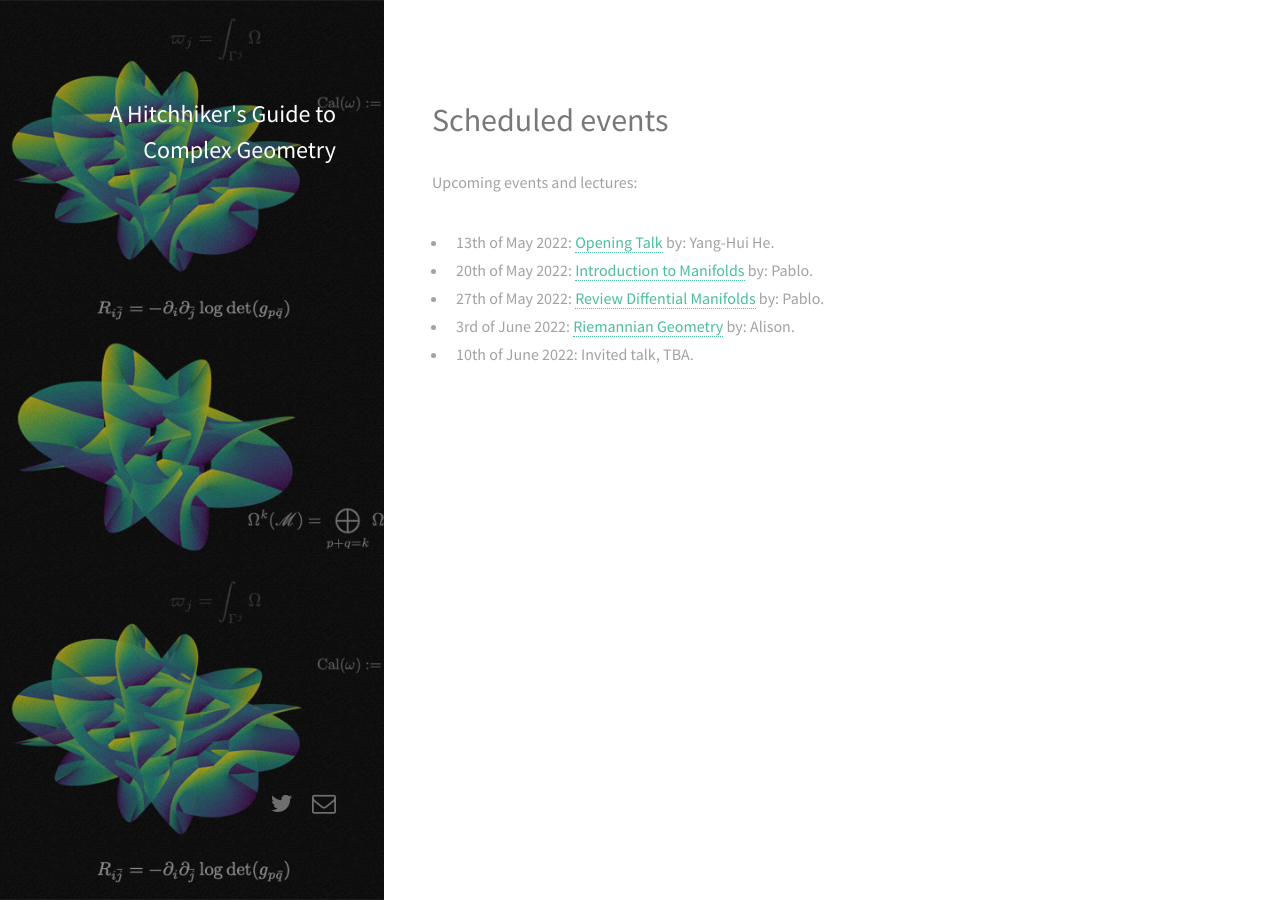
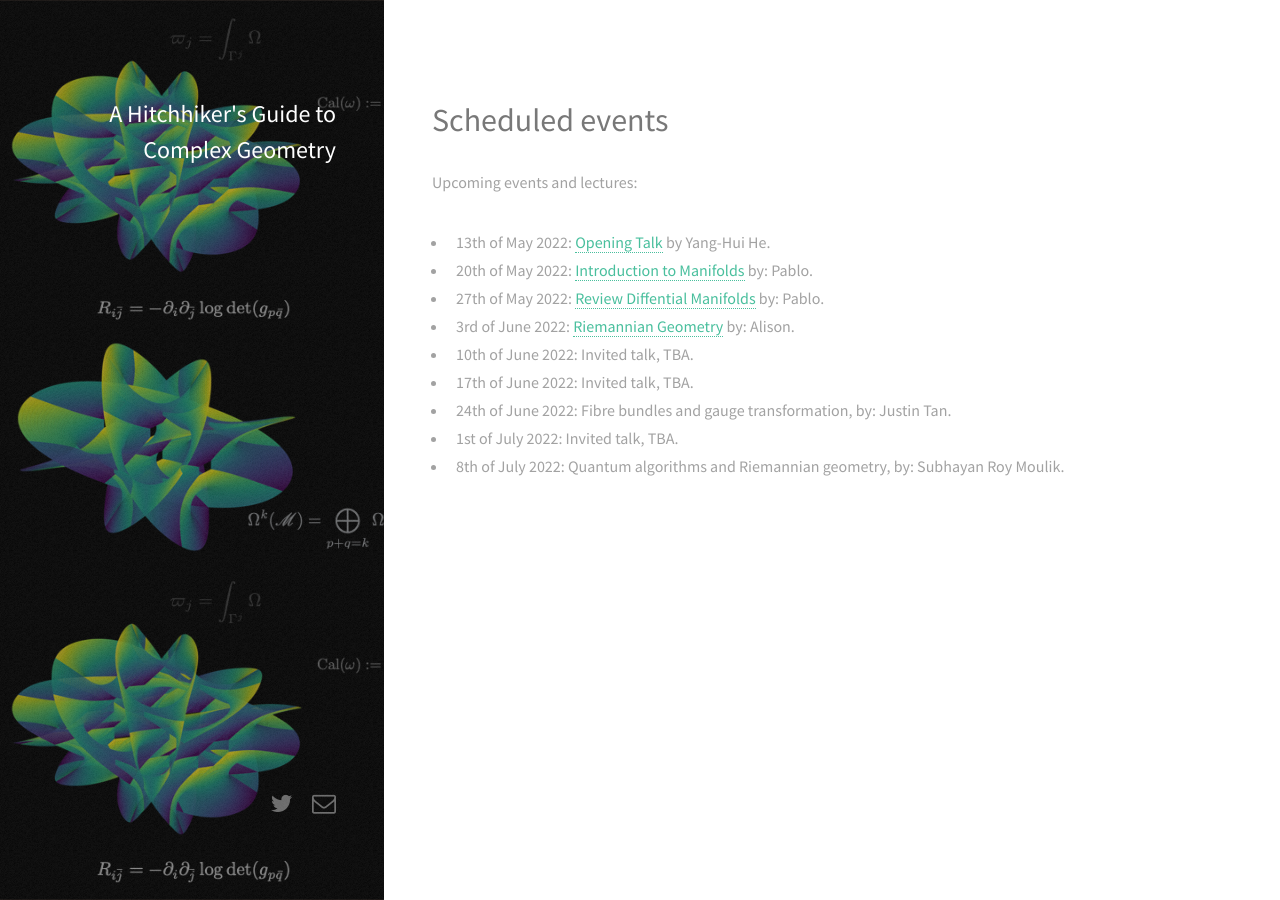
Before and after one commit to complexgeometrytalks/complexgeometrytalks.github.io, a Jekyll site: the page built from pages/schedule.md, in a window 1280 px wide. Built offline with Jekyll 4.4.1, drawn with Linux system fonts in a browser that asks for light colours; nearby versions of some CDN libraries.

Commit message:
update schedule

```diff
--- a/pages/schedule.md
+++ b/pages/schedule.md
@@ -6,8 +6,12 @@ permalink: /schedule/
 
 Upcoming events and lectures:
 
-- 13th of May 2022: [Opening Talk]({% post_url 2022-04-03-mcduff %}) by: Yang-Hui He.
+- 13th of May 2022: [Opening Talk]({% post_url 2022-04-03-yang %}) by Yang-Hui He.
 - 20th of May 2022: [Introduction to Manifolds]({% post_url 2022-04-05-manifolds %}) by: Pablo.
 - 27th of May 2022: [Review Diffential Manifolds]({% post_url 2022-04-05-manifolds2 %}) by: Pablo.
 - 3rd of June 2022: [Riemannian Geometry]({% post_url 2022-04-05-riemann %}) by: Alison.
 - 10th of June 2022: Invited talk, TBA.
+- 17th of June 2022: Invited talk, TBA.
+- 24th of June 2022: Fibre bundles and gauge transformation, by: Justin Tan.
+- 1st of July 2022: Invited talk, TBA.
+- 8th of July 2022: Quantum algorithms and Riemannian geometry, by: Subhayan Roy Moulik.
```
Also changed, not shown: _posts/2022-04-03-mcduff.md (deleted, +0 -12 lines), Gemfile.lock, 10 other files.
